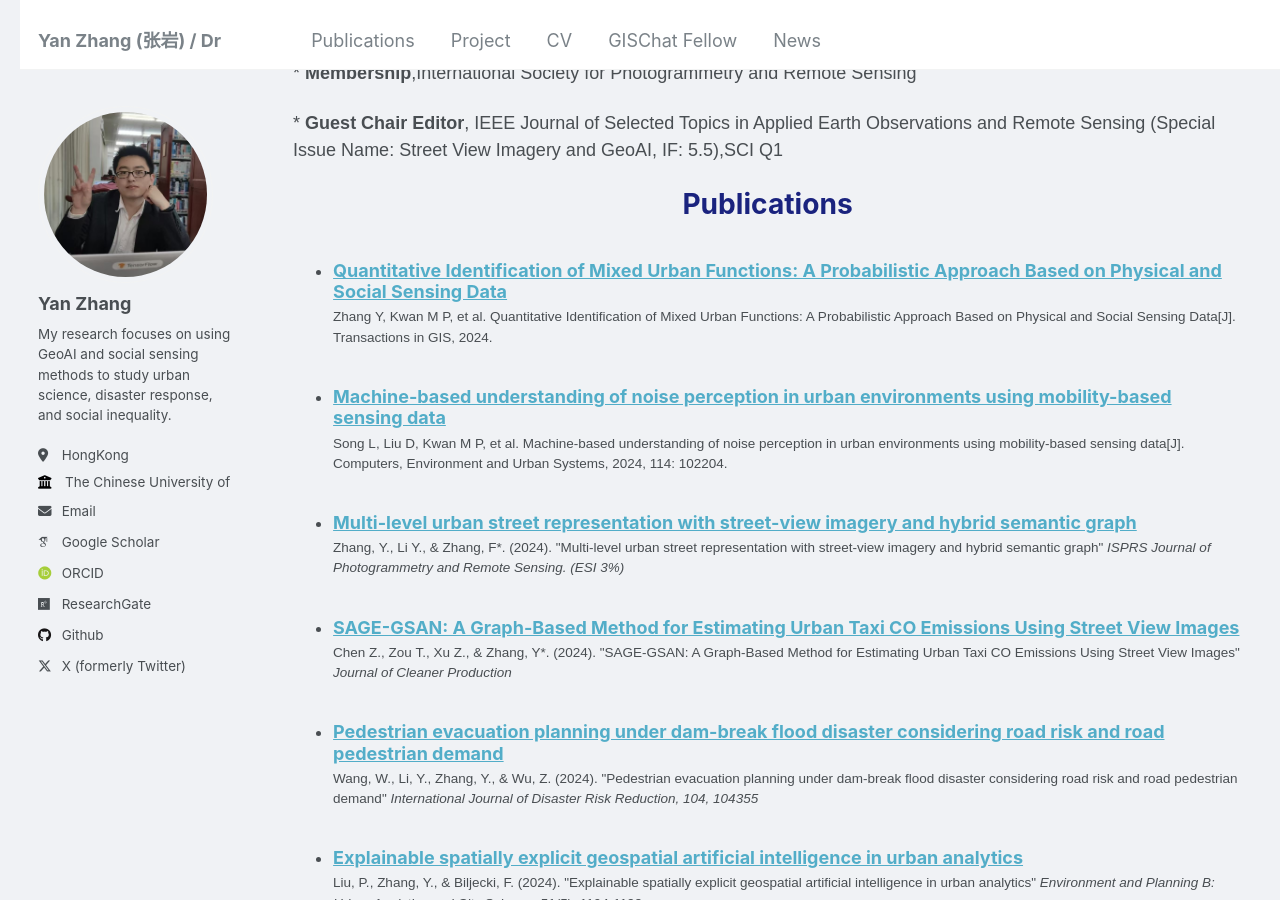
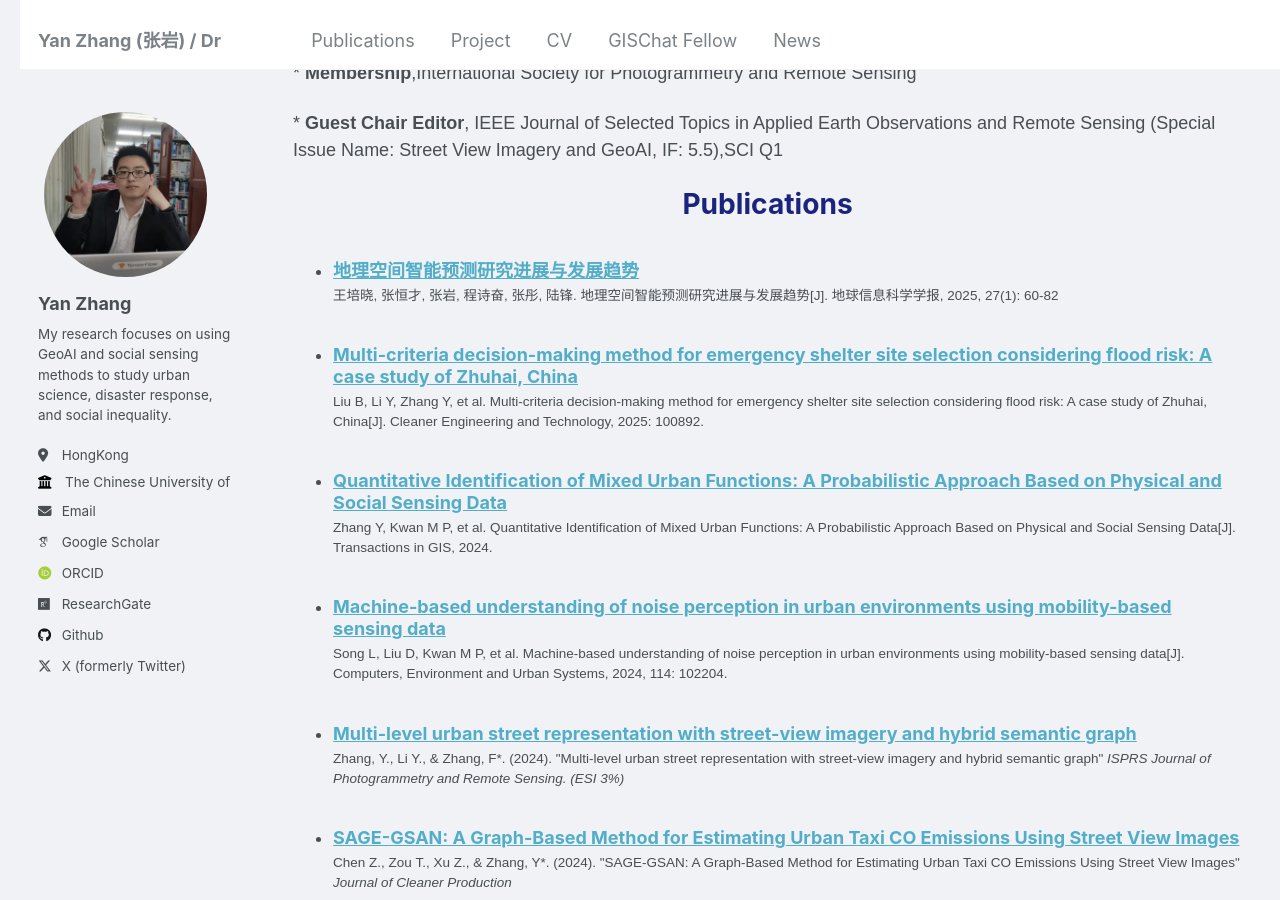
Before and after one commit to giserzy/giserzy.github.io, a Jekyll site: the page built from _pages/cv.md, in a window 1280 px wide and 900 px high, scrolled down 2683 px. Built offline with Jekyll 4.4.1, drawn with Linux system fonts in a browser that asks for light colours; some web fonts are replaced.

Commit message:
add 2025

```diff
--- /dev/null
+++ b/_publications/2025-paper-1.md
@@ -0,0 +1,13 @@
+---
+title: "Multi-criteria decision-making method for emergency shelter site selection considering flood risk: A case study of Zhuhai, China"
+collection: publications
+category: manuscripts
+permalink: /publication/2025-paper-1
+excerpt: 'This paper is about disaster emergency management.'
+date: 2025-01-01
+venue: 'Cleaner Engineering and Technology'
+paperurl: 'https://www.sciencedirect.com/science/article/pii/S2666790825000151'
+citation: 'Liu B, Li Y, Zhang Y, et al. Multi-criteria decision-making method for emergency shelter site selection considering flood risk: A case study of Zhuhai, China[J]. Cleaner Engineering and Technology, 2025: 100892.'
+---
+
+Liu B, Li Y, Zhang Y, et al. Multi-criteria decision-making method for emergency shelter site selection considering flood risk: A case study of Zhuhai, China[J]. Cleaner Engineering and Technology, 2025: 100892.
--- /dev/null
+++ b/_publications/2025-paper-2.md
@@ -0,0 +1,13 @@
+---
+title: "地理空间智能预测研究进展与发展趋势"
+collection: publications
+category: manuscripts
+permalink: /publication/2025-paper-2
+excerpt: 'This paper is about GeoAI.'
+date: 2025-02-01
+venue: '地球信息科学学报'
+paperurl: 'https://mp.weixin.qq.com/s/hkgMRSZT5Vwz95avhEasiQ'
+citation: '王培晓, 张恒才, 张岩, 程诗奋, 张彤, 陆锋. 地理空间智能预测研究进展与发展趋势[J]. 地球信息科学学报, 2025, 27(1): 60-82'
+---
+
+王培晓, 张恒才, 张岩, 程诗奋, 张彤, 陆锋. 地理空间智能预测研究进展与发展趋势[J]. 地球信息科学学报, 2025, 27(1): 60-82
```
Also changed, not shown: _pages/about.md (+2 -0 lines).
